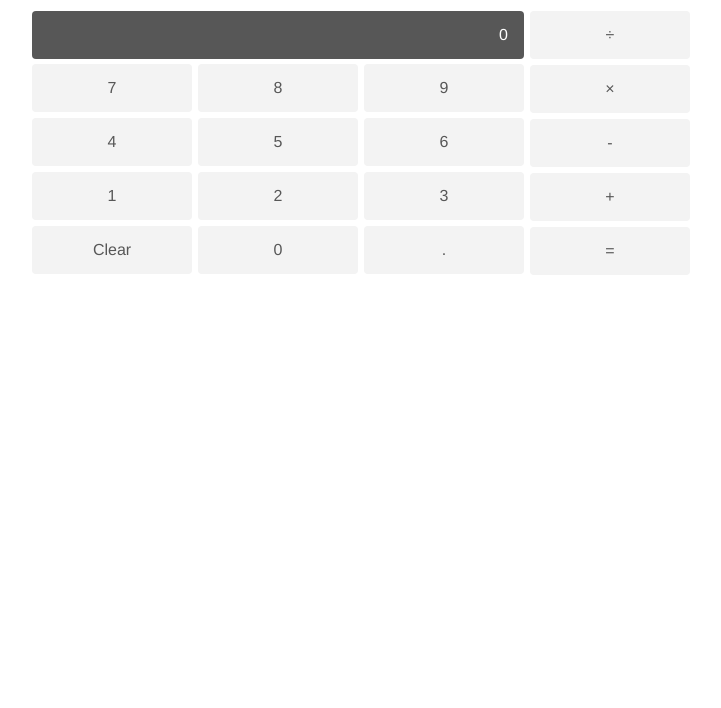
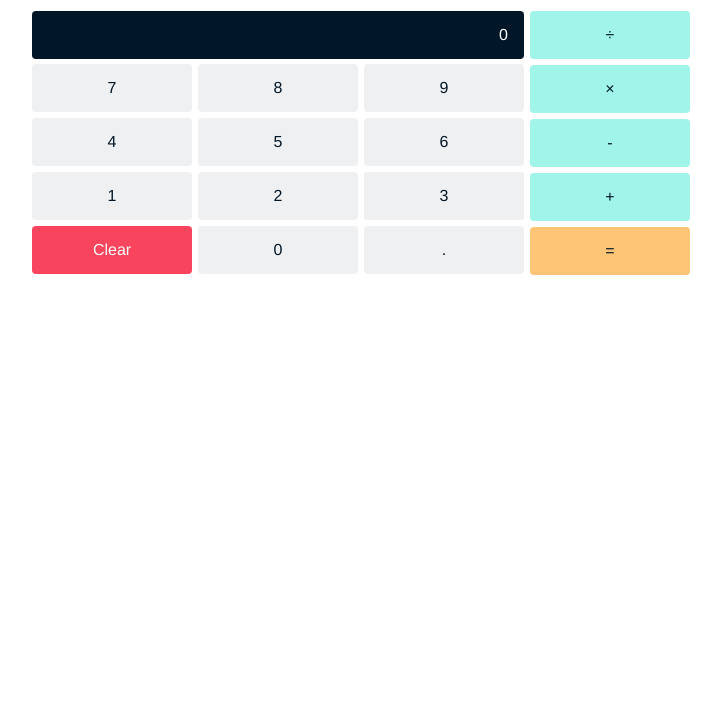
Before and after one commit to sjfortin/weekend-challenge-2, a website: page public/index.html in a window 1280 px wide. Shown: the part 92-800 px from the top of the page, without its empty margins (8-729 px from the left). Drawn offline with Linux system fonts and the light colour scheme.

Commit message:
Update styling

```diff
--- a/public/client-hard-mode.js
+++ b/public/client-hard-mode.js
@@ -1,6 +1,6 @@
 /*
 Todos:
-- Cannot string operations together. Only one operation per computation
+- Cannot currently string operations together. Only one operation per computation
 */
 
 var firstNumber = '';
@@ -58,8 +58,6 @@ function getValuesAndOperation() {
 
 // POST calculation to the server
 function submitCalculation() {
-
-
     $.ajax({
         method: 'POST',
         url: '/calculation',
--- a/public/index.html
+++ b/public/index.html
@@ -10,31 +10,6 @@
 </head>
 
 <body>
-    <!-- Commented out base mode html
-
-        <div class="container">
-        <h1>Calculator</h1>
-        <div class="row">
-            <input type="number" placeholder="number1" id="numberOne">
-            <input type="number" placeholder="number2" id="numberTwo">
-        </div>
-        <div class="row">
-            <div id="selectOperation">
-                <button id="add" class="operator">Add</button>
-                <button id="subtract" class="operator">Subtract</button>
-                <button id="multiply" class="operator">Multiply</button>
-                <button id="divide" class="operator">Divide</button>
-            </div>
-        </div>
-        <div class="row">
-            <button id="submitCalculationButton">Calculate!</button>
-            <button id="clearButton">Clear</button>
-        </div>
-        <div class="row">
-            <h1>Result</h1>
-            <div id="result"></div>
-        </div>
-    </div> -->
     <div id="calculator">
         <h1>Calculator</h1>
         <div id="values">
@@ -64,16 +39,16 @@
         </div>
         <div id="operations">
             <div class="row">
-                <div class="calc-button" data-operator="/">&divide;</div>
+                <div class="calc-button operation" data-operator="/">&divide;</div>
             </div>
             <div class="row">
-                <div class="calc-button" data-operator="*">&times;</div>
+                <div class="calc-button operation" data-operator="*">&times;</div>
             </div>
             <div class="row">
-                <div class="calc-button" data-operator="-">-</div>
+                <div class="calc-button operation" data-operator="-">-</div>
             </div>
             <div class="row">
-                <div class="calc-button" data-operator="+">+</div>
+                <div class="calc-button operation" data-operator="+">+</div>
             </div>
             <div class="row">
                 <div class="calc-button" id="equals">=</div>
--- a/public/styles.css
+++ b/public/styles.css
@@ -1,27 +1,9 @@
 body {
     font-family: Helvetica, sans-serif;
     font-size: 16px;
-    color: #575757;
+    color: #011627;
     margin: 0;
 }
-
-
-/* Commented out css base mode
-
-.container {
-    width: 800px;
-    margin: 0 auto;
-    text-align: center;
-}
-
- .row {
-    margin: 20px 0;
-}
-
-.active-operator {
-    background: #202020;
-    color: #fff;
-}  */
 
 #calculator {
     margin: 40px;
@@ -42,7 +24,7 @@ body {
 }
 
 #output {
-    background: #575757;
+    background: #011627;
     color: #fff;
     border-radius: 4px;
     text-align: center;
@@ -57,7 +39,7 @@ body {
     width: 160px;
     padding: 15px;
     border-radius: 4px;
-    background: #f3f3f3;
+    background: #eff0f1;
     float: left;
     text-align: center;
     box-sizing: border-box;
@@ -68,9 +50,34 @@ body {
 }
 
 .calc-button:hover {
-    background: #e3e3e3;
+    background: #e5e7e9;
 }
 
 .calc-button:last-child {
     margin-right: 0;
 }
+
+#equals {
+    background: #ffc576;
+}
+
+#equals:hover {
+    background: #ffb249;
+}
+
+#clear {
+    background: #f8455d;
+    color: #FDFFFC;
+}
+
+#clear:hover {
+    background: #F71735;
+}
+
+.operation {
+    background: #a0f4e9;
+}
+
+.operation:hover {
+    background: #7af0e0;
+}
```
